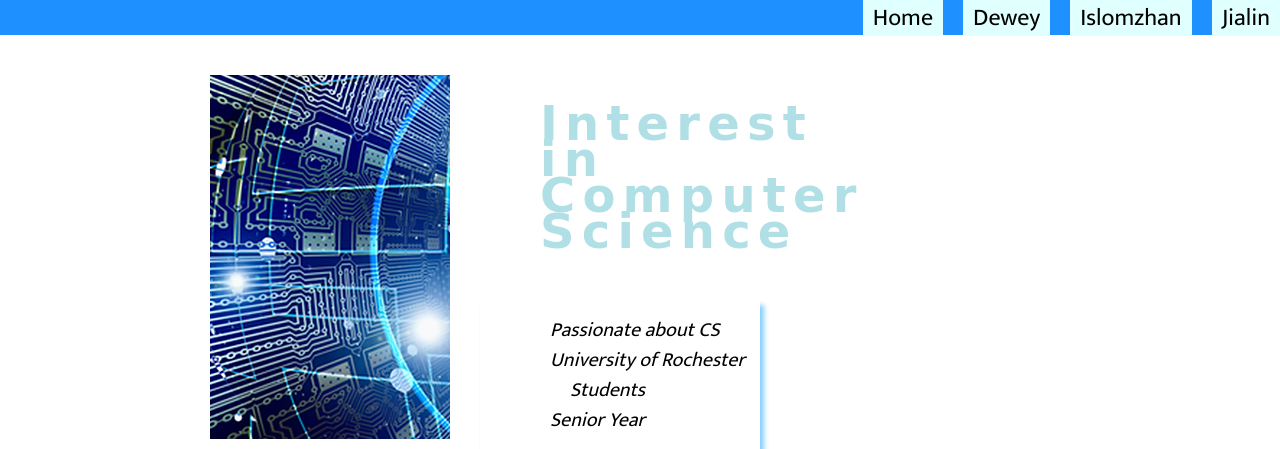
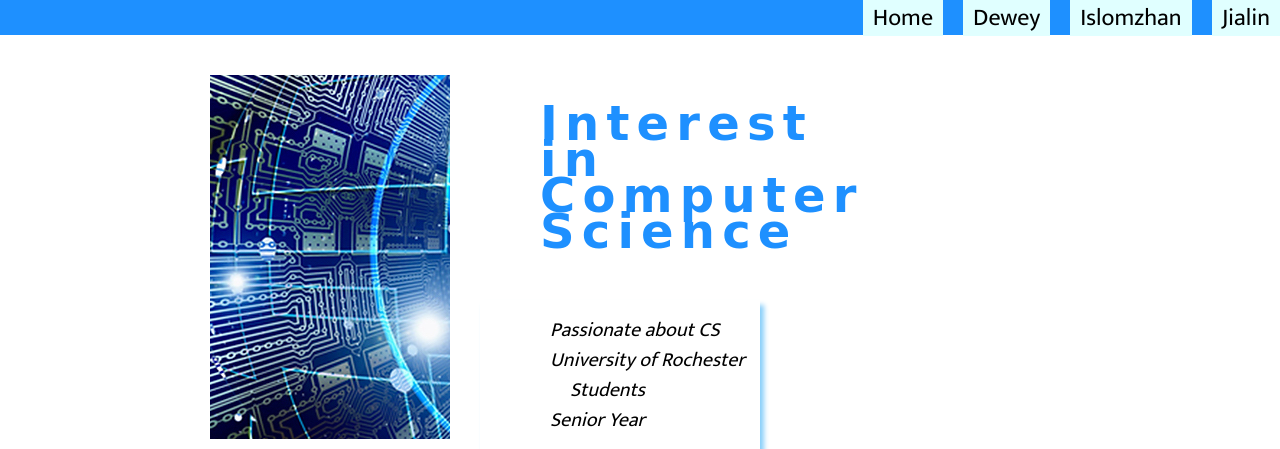
Before and after one commit to Junting0211/assignment03, a PHP site: page /index.php in a window 1280 px wide. Shown: the top 449 px of the page. Run offline with PHP 8.4, Linux system fonts and the light colour scheme; some web fonts are replaced.

Commit message:
color for heading

```diff
--- a/css/styles.css
+++ b/css/styles.css
@@ -12,7 +12,7 @@ body {
 h1, h2, h3 {
 	font-family: 'Mansalva', cursive;
 	letter-spacing: 0.15em;
-	color: #B0E0E6;
+	color: #1E90FF;
 	margin-bottom: 0;
 }
 h1 + p { margin-top: 0.5em; }
```
